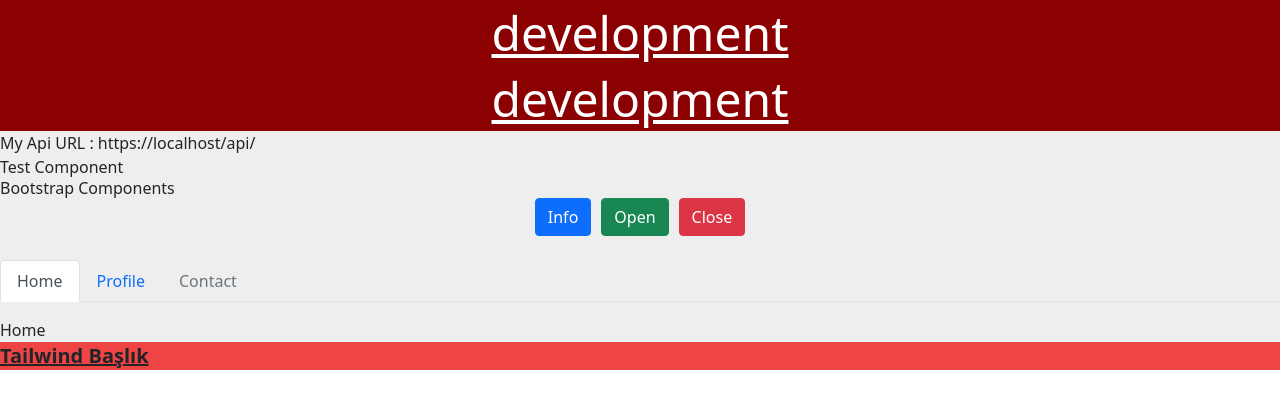
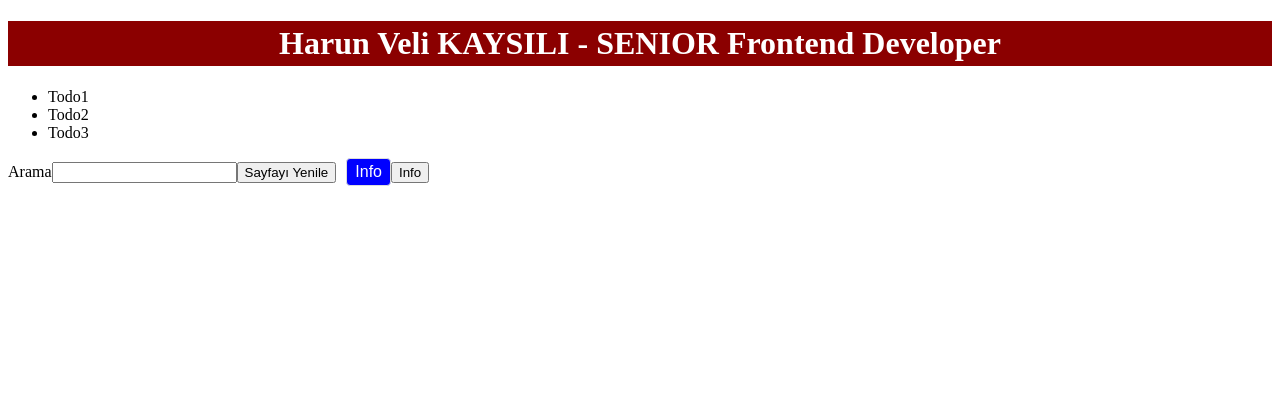
Before and after one commit to Hkaysili/react-fe-kit, a React (Create React App) app: page / in a window 1280 px wide. Shown: the top 408 px of the page. Built offline with nearby package versions, Linux system fonts and the light colour scheme.

Commit message:
JSX - createElement - Fragment

```diff
--- a/package.json
+++ b/package.json
@@ -11,6 +11,9 @@
     "react-bootstrap": "^2.4.0",
     "react-dom": "^18.2.0",
     "react-scripts": "5.0.1",
+    "sass": "^1.53.0",
+    "speed-test": "^3.0.0",
+    "speedtest-cli": "^0.1.0",
     "styled-components": "^5.3.5",
     "web-vitals": "^2.1.4"
   },
--- a/src/App.js
+++ b/src/App.js
@@ -1,48 +1,56 @@
-import { useEffect } from 'react';
-import logo from './logo.svg';
-import Test from './Test'
+import { createElement } from 'react';
+import './style.scss';
 
-/* Styled Component */
-import { Title } from './StyledComponents';
+function App() {
 
-/* Bootstrap component*/
-import Bootstrap from './Bootstrap';
+  const todos = ['Todo1', 'Todo2', 'Todo3'];
+  const person = {
+    name: "Harun Veli",
+    surname: "KAYSILI",
+    title:"Senior",
+    job: "Frontend Developer"
+  }
 
-/* Tailwind component */
-import Tailwind from './Tailwind';
+  {/*  ******* JSX yerine kulllanım  --- createElement() ************ */}
+  {/*
+  const name = createElement('h1', null, 'Harun Veli KAYSILI')
+  const ul = createElement('ul', null, todos.map(todo => createElement('li',null,todo)))
+  const button = createElement('button', {
+    className:'infoBtn'
+  }, 'Buton texti')
 
-/* ModuleSass => modüler stillendirme işlemleri */
-import styles from './App.module.css';
+  return createElement('div',{
+    className: 'test',
+    id:"main"
+  }, name, ul, button)
+  */}
 
 
+  const infoAlert = () => {
+    alert('info!')
+  }
+  const Button = (props) => {
+    return <button>{props.text}</button>
+  }
 
-function App() {
-  useEffect(()=>{
-    if(process.env.NODE_ENV === 'production'){
-      // analytic'i bilgilendir..
-    }
-  }, [])
   return (
-    <div className={styles.App}>
-       {/* StyledComponent Usage */}
-       <Title>{process.env.NODE_ENV}</Title>
-       <Title theme="darkRed">{process.env.NODE_ENV}</Title>
+     <div id="main" className='test'>
+      {/* ********  Örnek JS  kullanımı için { .... }  ************ */}
+       <h1 style={{color:'#fff', backgroundColor:'darkred', textAlign:'center', padding:'4px 0'}} tabIndex="3">
+        {`${person.name} ${person.surname} - ${person.title.toUpperCase()} ${person.job}`}
+       </h1>
+       <ul>
+         {todos.map((todo, index) => (
+           <li key={index}>{todo}</li>
+         ))}
+       </ul>
+       <label htmlFor='search' tabIndex="2">Arama</label>
+       <input type="text" id='search' tabIndex="1" />
 
-       <span>My Api URL : {process.env.REACT_APP_API_URL}</span>
-       {process.env.NODE_ENV === 'production' && (
-         <>
-          <img src={logo} alt="logo" />
-         </>
-       )}
-
-       <Test/>
-
-       {/* Bootstrap Usage */}
-       <Bootstrap/>
-
-       {/* Tailwind Usage */}
-       <Tailwind/>
-    </div>
+       <button onClick={()=>window.location.reload()}>Sayfayı Yenile</button>
+       <button onClick={() => infoAlert()} className="infoBtn">Info</button>
+       <Button text="Info"/>
+     </div>
   );
 }
 
--- /dev/null
+++ b/src/style.scss
@@ -0,0 +1,33 @@
+.header{
+    span{
+        margin-right: 5px;
+        &:last-child{
+            font-weight: bolder;
+        }
+    }
+}
+
+// #main
+#main{
+    .infoBtn{
+        background-color: blue;
+        color: #fff;
+        font-size: 1rem;
+        border: 1px solid #ddd;
+        padding: 4px 8px;
+        border-radius: 4px;
+        -webkit-border-radius: 4px;
+        -moz-border-radius: 4px;
+        -ms-border-radius: 4px;
+        -o-border-radius: 4px;
+        margin-left: 10px;
+    }
+}
+
+*{
+    button, a{
+       &:hover{
+            cursor: pointer;
+        }
+    }
+}
```
Also changed, not shown: src/Styles.js (added, +45 -0 lines), 1 other file (tests, documents, lock files or other folders).
